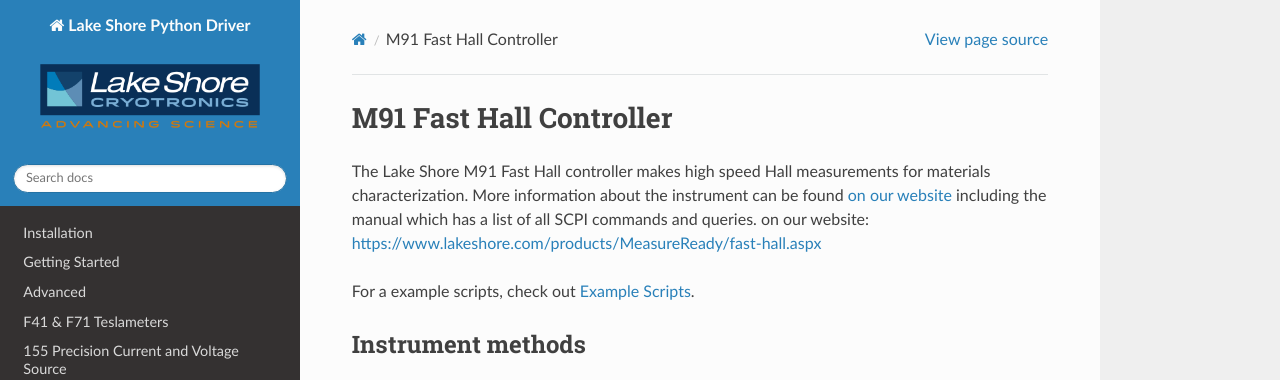
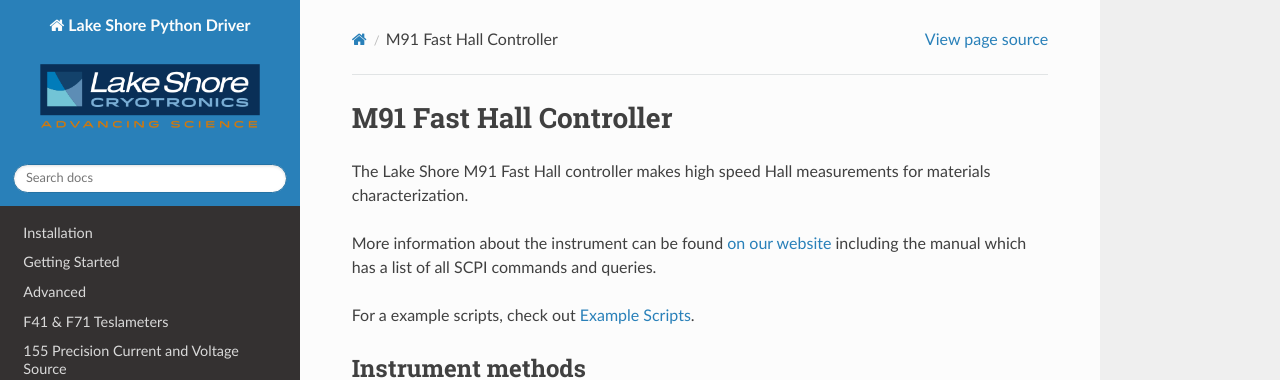
Before and after one commit to lakeshorecryotronics/python-driver, a Sphinx documentation site: the page built from docs/fast_hall.rst, in a window 1280 px wide, cut to the strip 0-380 px from the top of the page. Built offline with Sphinx 7.4.7 and the Read the Docs theme 2.0.0, drawn with Linux system fonts in a browser that asks for light colours.

Commit message:
Add a paragraph break before the link to the website

```diff
--- a/docs/fast_hall.rst
+++ b/docs/fast_hall.rst
@@ -2,14 +2,13 @@
 
 M91 Fast Hall Controller
 ========================
-The Lake Shore M91 Fast Hall controller makes high speed Hall measurements for materials characterization. More information about the instrument can be found `on our website`_ including the manual which has a list of all SCPI commands and queries.
-on our website: https://www.lakeshore.com/products/MeasureReady/fast-hall.aspx
+The Lake Shore M91 Fast Hall controller makes high speed Hall measurements for materials characterization.
+
+More information about the instrument can be found `on our website`_ including the manual which has a list of all SCPI commands and queries.
 
 For a example scripts, check out :ref:`example_scripts`.
 
 .. _on our website: https://www.lakeshore.com/products/categories/overview/material-characterization-products/measureready-instruments/measureready-m91-fasthall-measurement-controller
-
-
 
 Instrument methods
 ------------------
--- a/docs/precision_source.rst
+++ b/docs/precision_source.rst
@@ -2,7 +2,9 @@
 
 155 Precision Current and Voltage Source
 ========================================
-The Lake Shore 155 is a low noise, high precision current and voltage source. More information about the instrument can be found `on our website`_ including the manual which has a list of all SCPI commands and queries.
+The Lake Shore 155 is a low noise, high precision current and voltage source.
+
+More information about the instrument can be found `on our website`_ including the manual which has a list of all SCPI commands and queries.
 
 .. _on our website: https://www.lakeshore.com/products/MeasureReady/Model-155/Pages/Overview.aspx
 
--- a/docs/teslameter.rst
+++ b/docs/teslameter.rst
@@ -2,7 +2,9 @@
 
 F41 & F71 Teslameters
 =====================
-The Lake Shore single-axis (F41) and multi-axis (F71) Teslameters provide highly accurate field strength measurements. More information about the instrument can be found `on our website`_ including the manual which has a list of all SCPI commands and queries.
+The Lake Shore single-axis (F41) and multi-axis (F71) Teslameters provide highly accurate field strength measurements.
+
+More information about the instrument can be found `on our website`_ including the manual which has a list of all SCPI commands and queries.
 
 For an example script, check out :ref:`example_scripts`.
 
```
